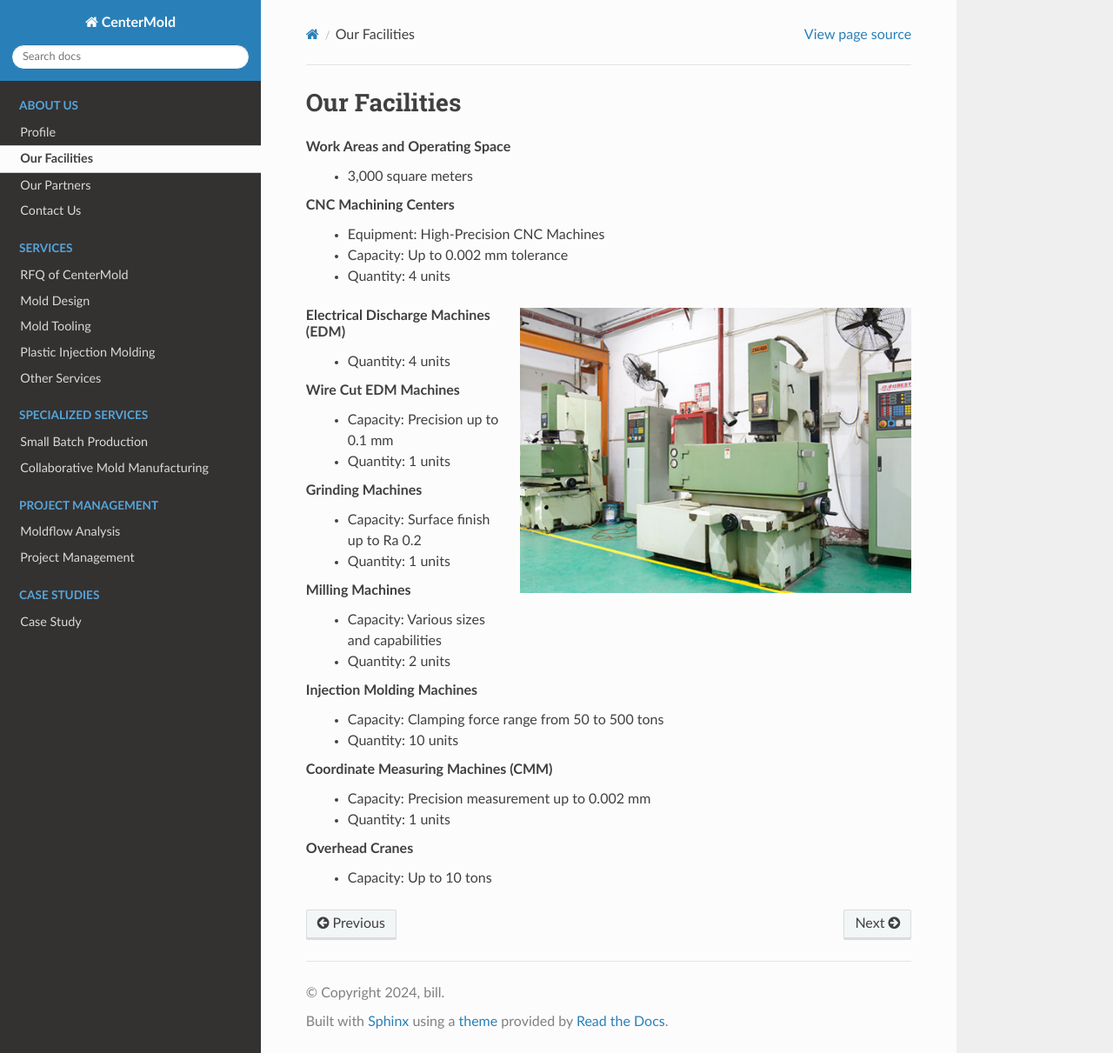
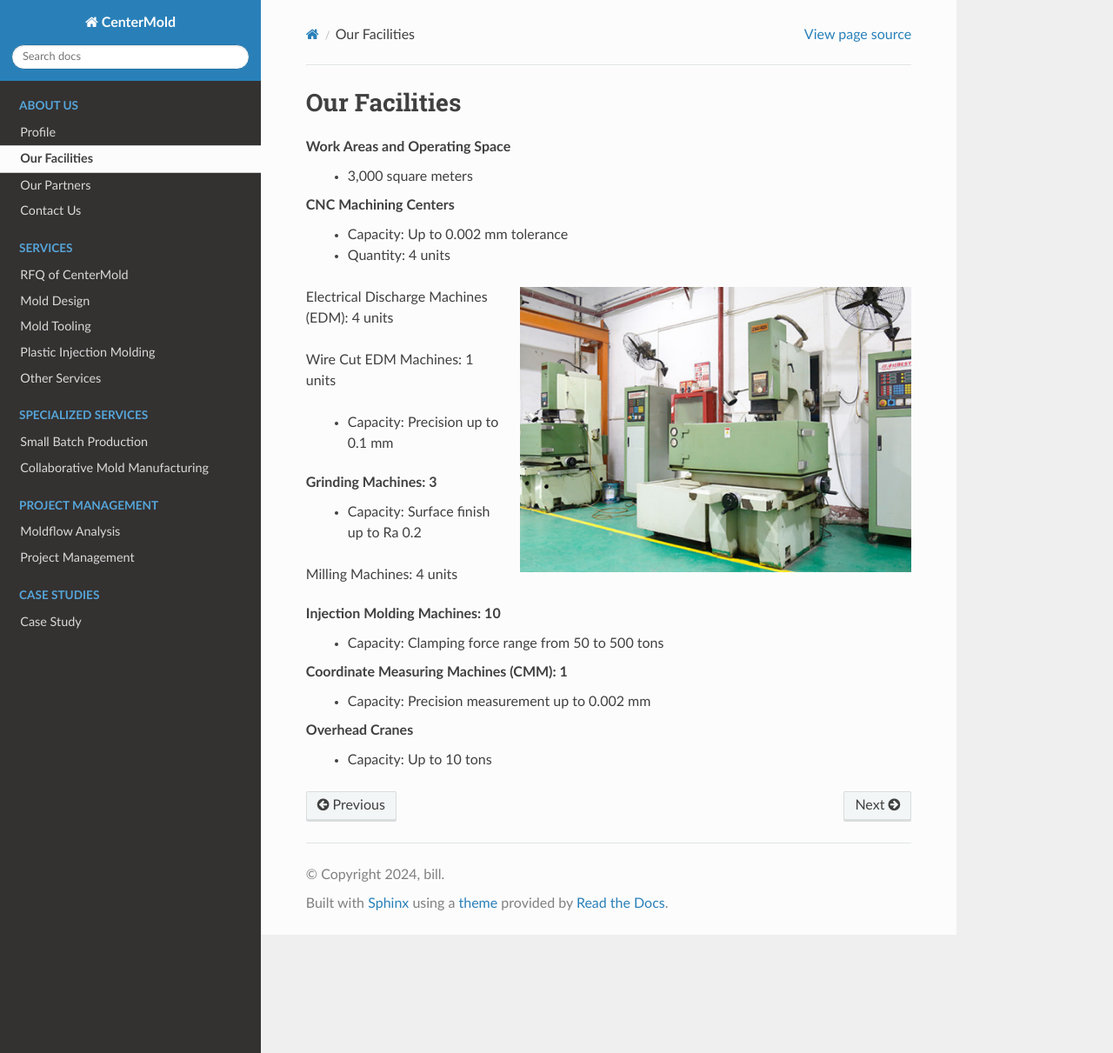
Before and after one commit to paultang/centermold, a Sphinx documentation site: the page built from source/Facility.rst, in a window 1280 px wide and 1211 px high. Shown: the whole window at 87% size. Built offline with Sphinx 7.4.7 and the Read the Docs theme 2.0.0, drawn with Linux system fonts in a browser that asks for light colours.

Commit message:
Update Facility.rst

```diff
--- a/source/Facility.rst
+++ b/source/Facility.rst
@@ -10,7 +10,6 @@ Work Areas and Operating Space
 	•	3,000 square meters
 
 CNC Machining Centers
-	•	Equipment: High-Precision CNC Machines
 	•	Capacity: Up to 0.002 mm tolerance
 	•	Quantity: 4 units
 
@@ -18,29 +17,23 @@ CNC Machining Centers
    :align: right
    :width: 450px
 
-Electrical Discharge Machines (EDM)
-	•	Quantity: 4 units
+Electrical Discharge Machines (EDM): 4 units
 
-Wire Cut EDM Machines
+Wire Cut EDM Machines: 1 units
+
 	•	Capacity: Precision up to 0.1 mm
-	•	Quantity: 1 units
 
-Grinding Machines
+Grinding Machines: 3
 	•	Capacity: Surface finish up to Ra 0.2
-	•	Quantity: 1 units
 
-Milling Machines
-	•	Capacity: Various sizes and capabilities
-	•	Quantity: 2 units
+Milling Machines: 4 units
 
-Injection Molding Machines
+Injection Molding Machines: 10
 	•	Capacity: Clamping force range from 50 to 500 tons
-	•	Quantity: 10 units
 
 
-Coordinate Measuring Machines (CMM)
+Coordinate Measuring Machines (CMM): 1
 	•	Capacity: Precision measurement up to 0.002 mm
-	•	Quantity: 1 units
 
 Overhead Cranes
 	•	Capacity: Up to 10 tons
```
